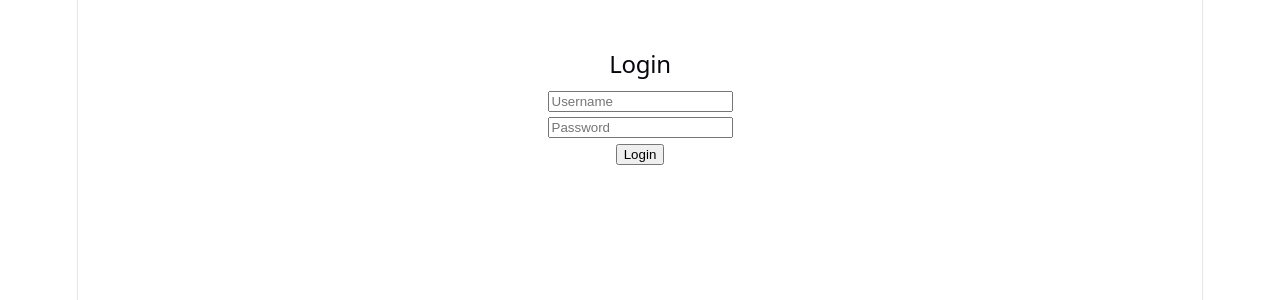
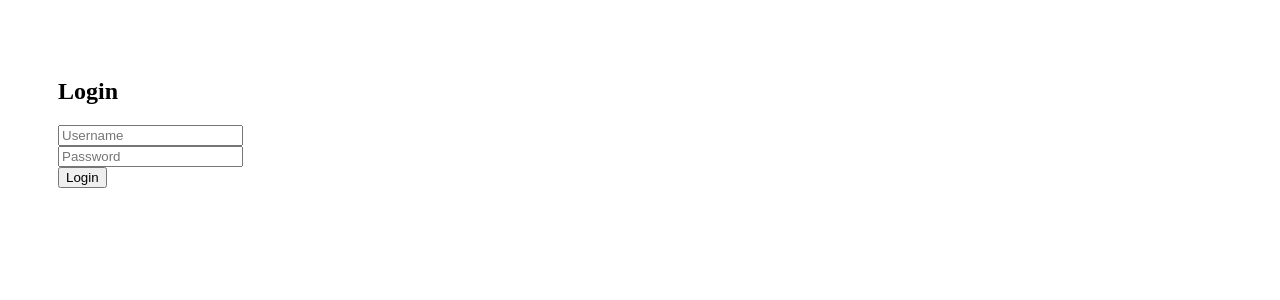
Before and after one commit to Vinuthna0728/ai-incident-detection, a React app in the folder frontend/: page /login in a window 1280 px wide. Shown: the top 300 px of the page. Built offline with nearby package versions, Linux system fonts and the light colour scheme; the HTML template or start-up script is replaced by a standard one.

Commit message:
fix routing dashboard login

```diff
--- a/frontend/src/App.jsx
+++ b/frontend/src/App.jsx
@@ -1,19 +1,20 @@
-import { BrowserRouter, Routes, Route } from "react-router-dom";
-import Dashboard from "./pages/Dashboard.jsx";
-import Login from "./pages/Login.jsx";
-import { Toaster } from "react-hot-toast";
+import { Routes, Route, Navigate } from "react-router-dom";
+import Dashboard from "./pages/Dashboard";
+import Login from "./pages/Login";
 
-function App() {
+export default function App() {
+  const token = localStorage.getItem("token");
+
   return (
-    <BrowserRouter>
-      <Toaster position="top-right" />
+    <Routes>
+      {/* Login */}
+      <Route path="/login" element={<Login />} />
 
-      <Routes>
-        <Route path="/login" element={<Login />} />
-        <Route path="/" element={<Dashboard />} />
-      </Routes>
-    </BrowserRouter>
+      {/* Dashboard (protected) */}
+      <Route
+        path="/"
+        element={token ? <Dashboard /> : <Navigate to="/login" />}
+      />
+    </Routes>
   );
 }
-
-export default App;
--- a/frontend/src/main.jsx
+++ b/frontend/src/main.jsx
@@ -1,10 +1,10 @@
 import React from "react";
 import ReactDOM from "react-dom/client";
 import App from "./App";
-import "./index.css";
+import { BrowserRouter } from "react-router-dom";
 
 ReactDOM.createRoot(document.getElementById("root")).render(
-  <React.StrictMode>
+  <BrowserRouter>
     <App />
-  </React.StrictMode>
+  </BrowserRouter>
 );
--- /dev/null
+++ b/package.json
@@ -0,0 +1,5 @@
+{
+  "dependencies": {
+    "react-router-dom": "^7.13.2"
+  }
+}
```
Also changed, not shown: 1 other file (tests, documents, lock files or other folders).
